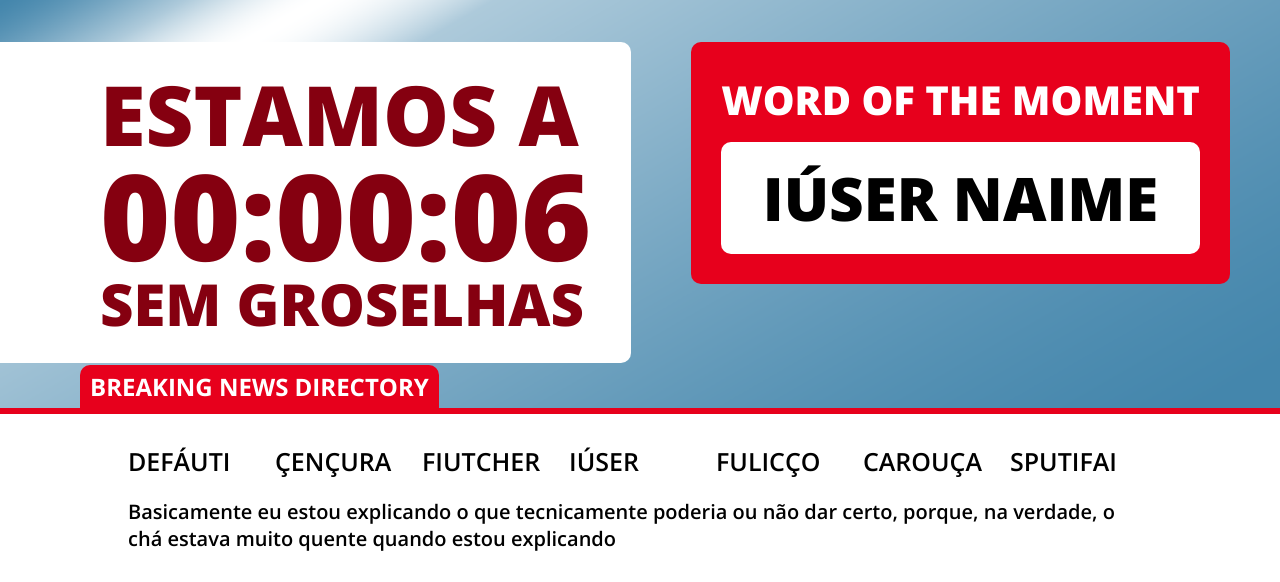
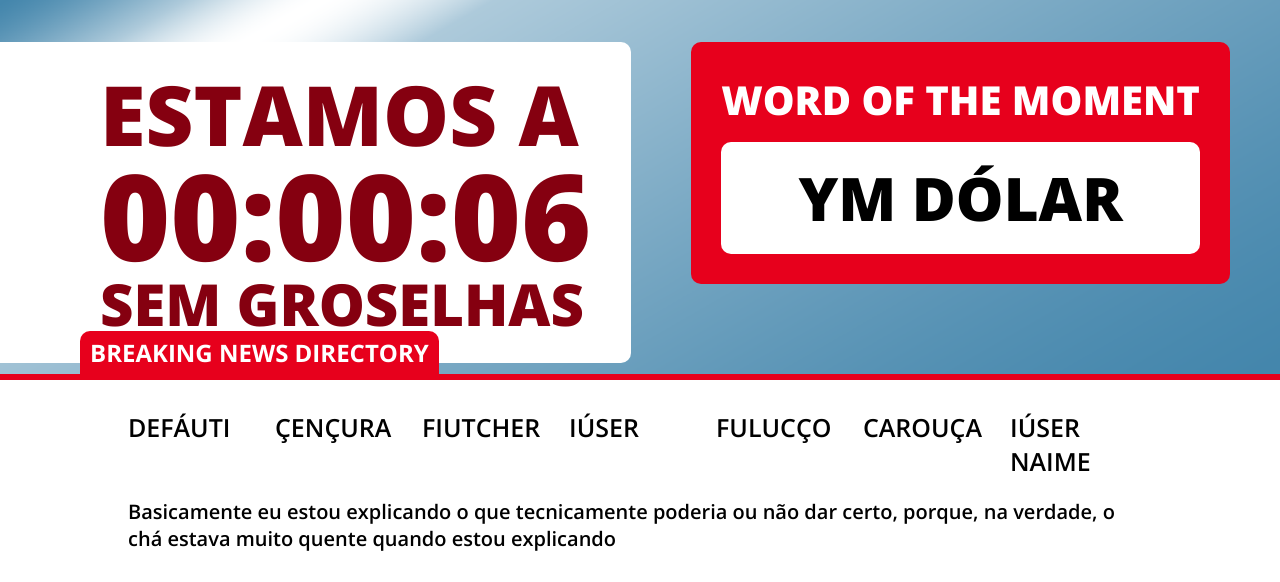
Before and after one commit to BreFranca/stag-tv, a plain HTML site: page index.html in a window 1280 px wide. Shown: the part 218-800 px from the top of the page. Drawn offline with nearby package versions, Linux system fonts and the light colour scheme.

Commit message:
Add Ym Dólar

```diff
--- a/index.html
+++ b/index.html
@@ -25,7 +25,7 @@
             <div class="word-moment">
                 <p>Word of the moment</p>
                 <div class="word">
-                    <h1>Iúser Naime</h1>
+                    <h1>Ym Dólar</h1>
                 </div>
             </div>
         </div>
@@ -42,8 +42,9 @@
                 <div> Çençura </div>
                 <div> Fiutcher </div>
                 <div> Iúser </div>
-                <div> Fulicço </div>
+                <div> Fulucço </div>
                 <div> Carouça </div>
+                <div> Iúser Naime </div>
             </div>
             <div class="phrase">
                 <p>Basicamente eu estou explicando o que tecnicamente poderia ou não dar certo, porque, na verdade, o chá estava muito quente quando estou explicando</p>
```
